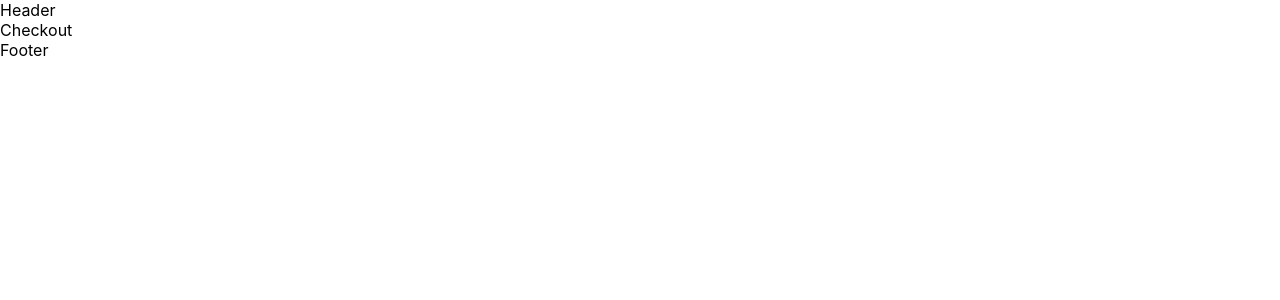
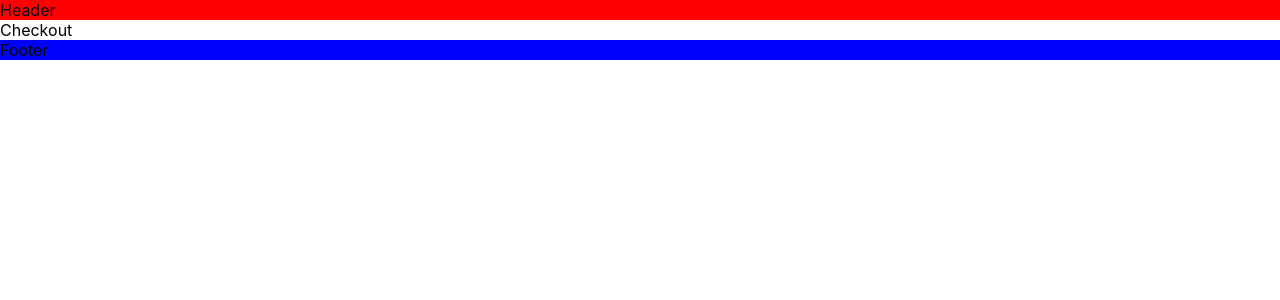
Before and after one commit to Jnieto2408/lerosalie, a React (Create React App) app: page /checkout in a window 1280 px wide. Shown: the top 300 px of the page. Built offline with nearby package versions, Linux system fonts and the light colour scheme.

Commit message:
adding minimal scss

```diff
--- a/src/components/Footer/Footer.js
+++ b/src/components/Footer/Footer.js
@@ -1,9 +1,9 @@
-
+import "./Footer.scss"
 
 
 const Footer = () => {
     return(
-        <div>
+        <div className="footer">
             Footer
         </div>
     )
--- /dev/null
+++ b/src/components/Footer/Footer.scss
@@ -0,0 +1,3 @@
+.footer{
+    background-color: blue;
+}
--- a/src/components/Header/Header.js
+++ b/src/components/Header/Header.js
@@ -1,9 +1,9 @@
-
+import "./Header.scss"
 
 
 const Header = () => {
     return (
-        <div>
+        <div className="header">
             Header
         </div>
     )
--- /dev/null
+++ b/src/components/Header/Header.scss
@@ -0,0 +1,3 @@
+.header{
+    background-color: red;
+}
```
